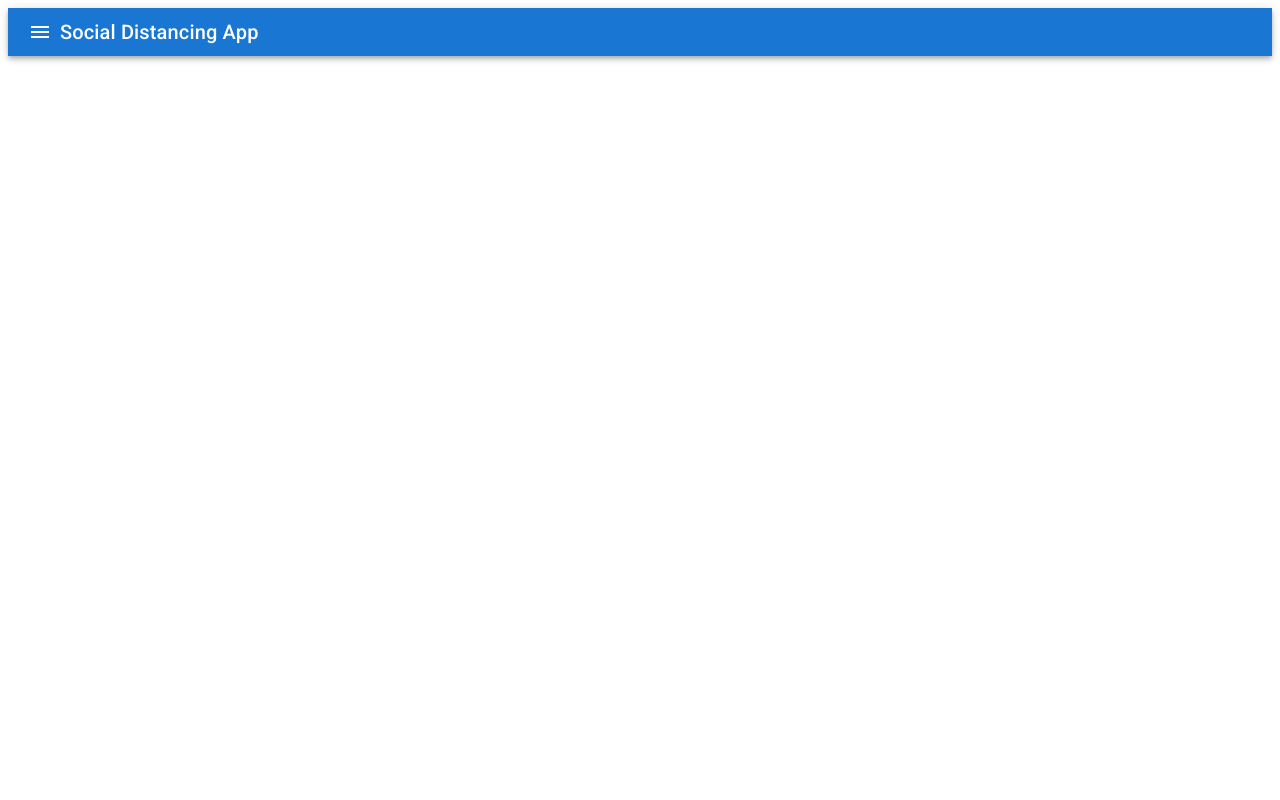
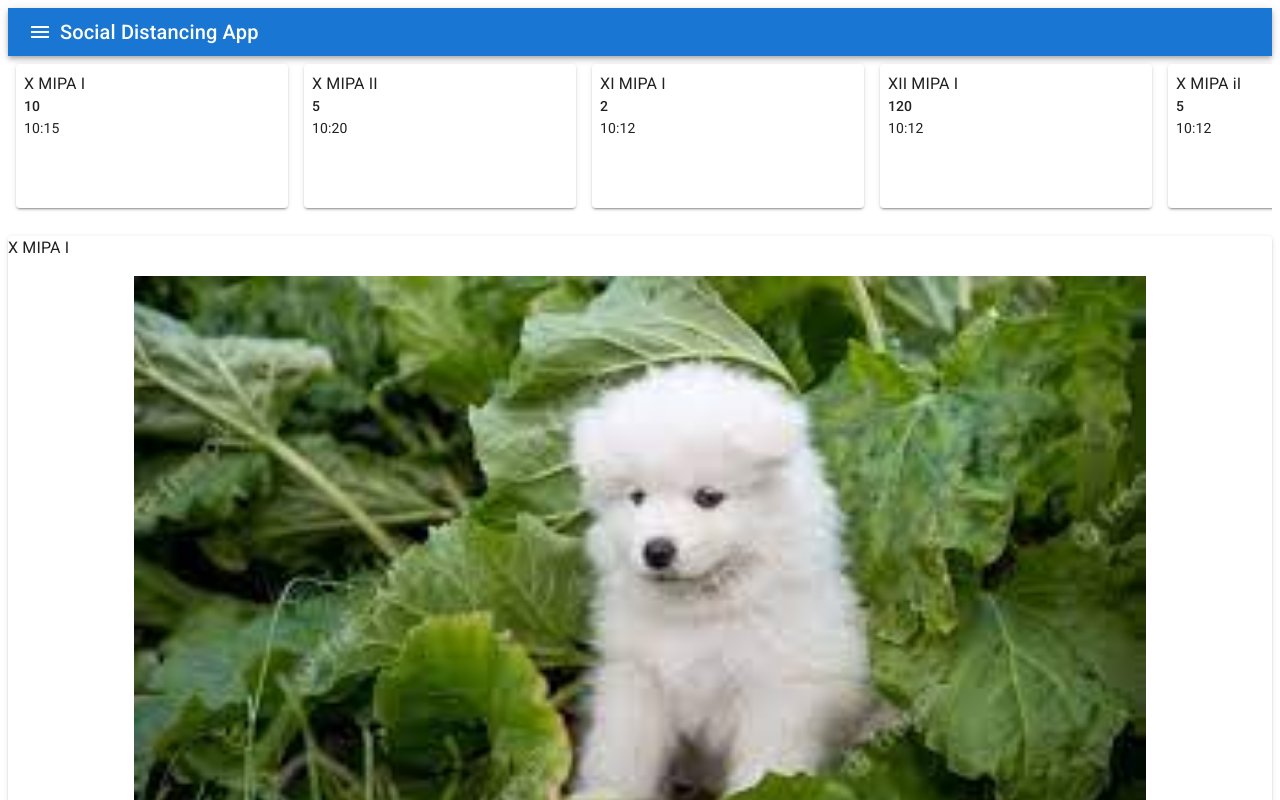
Before and after one commit to jonathanrichardl/SocialDistancingWatch-Frontend, a React (Create React App) app: page / in a window 1280 px wide. Shown: the top 800 px of the page. Built offline with nearby package versions, Linux system fonts and the light colour scheme.

Commit message:
minor fixes

```diff
--- a/src/App.js
+++ b/src/App.js
@@ -15,7 +15,9 @@
 
   const mockdata=[{kelas: "X MIPA I", violation: 10, timestamp: "10:15"},
                   {kelas: "X MIPA II", violation: 5, timestamp: "10:20"},
-                  {kelas: "XI MIPA I", violation: 2, timestamp: "10:12"}];
+                  {kelas: "XI MIPA I", violation: 2, timestamp: "10:12"},
+                  {kelas: "XII MIPA I", violation: 120, timestamp: "10:12"},
+                  {kelas: "X MIPA iI", violation: 5, timestamp: "10:12"}];
   return (
     <Router>
       <Navbar openMenu={setMenuOpen}/>
@@ -31,6 +33,9 @@
             <Home data={mockdata}/>
           </Route>
           <Route path='/components/DataDisplay' component={DataDisplay}/>
+          <Route path='/'>
+            <Home data={mockdata}/>
+          </Route>
       </Switch>
     </Router>
   );
--- a/src/components/Home/Pict.js
+++ b/src/components/Home/Pict.js
@@ -7,7 +7,7 @@
     return(
         <Paper elevation={2} className={'frame'}>
             <Typography variant="body1" component="div">
-                Ngantuk boi {data[0].kelas}
+                {data[0].kelas}
             </Typography>
             <img src={"/samoyed.jpg"} alt={'cute dog'} className={'picture'}/>
         </Paper>
--- a/src/components/navbar/NavigationBar.js
+++ b/src/components/navbar/NavigationBar.js
@@ -11,7 +11,7 @@
                 <IconButton  edge="start" color="inherit" aria-label="menu" onClick={()=>openMenu(true)}>
                     <MenuIcon/>
                 </IconButton>
-                <ButtonBase variant="text" component={Link} to="/components/Home">
+                <ButtonBase variant="text" component={Link} to="/">
                     <Typography variant="h6" component="div">
                         Social Distancing App
                     </Typography>
```
